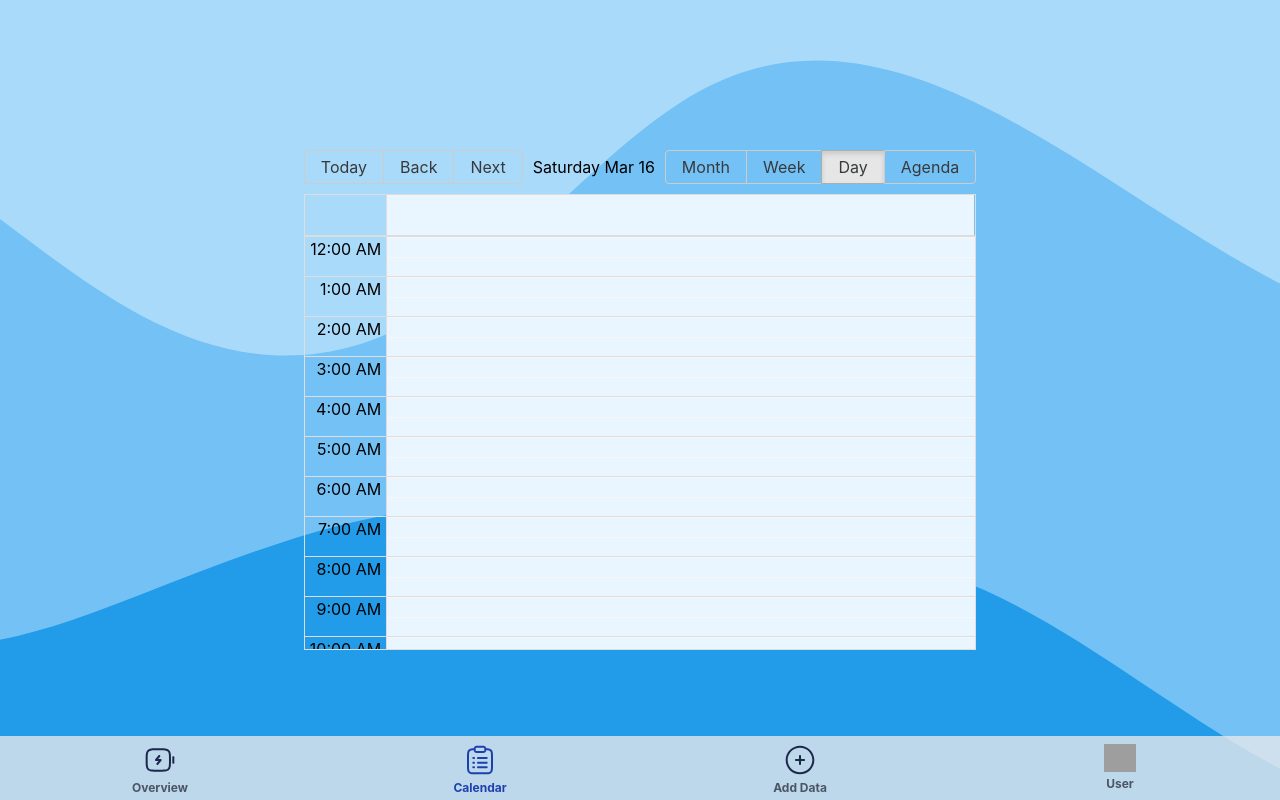
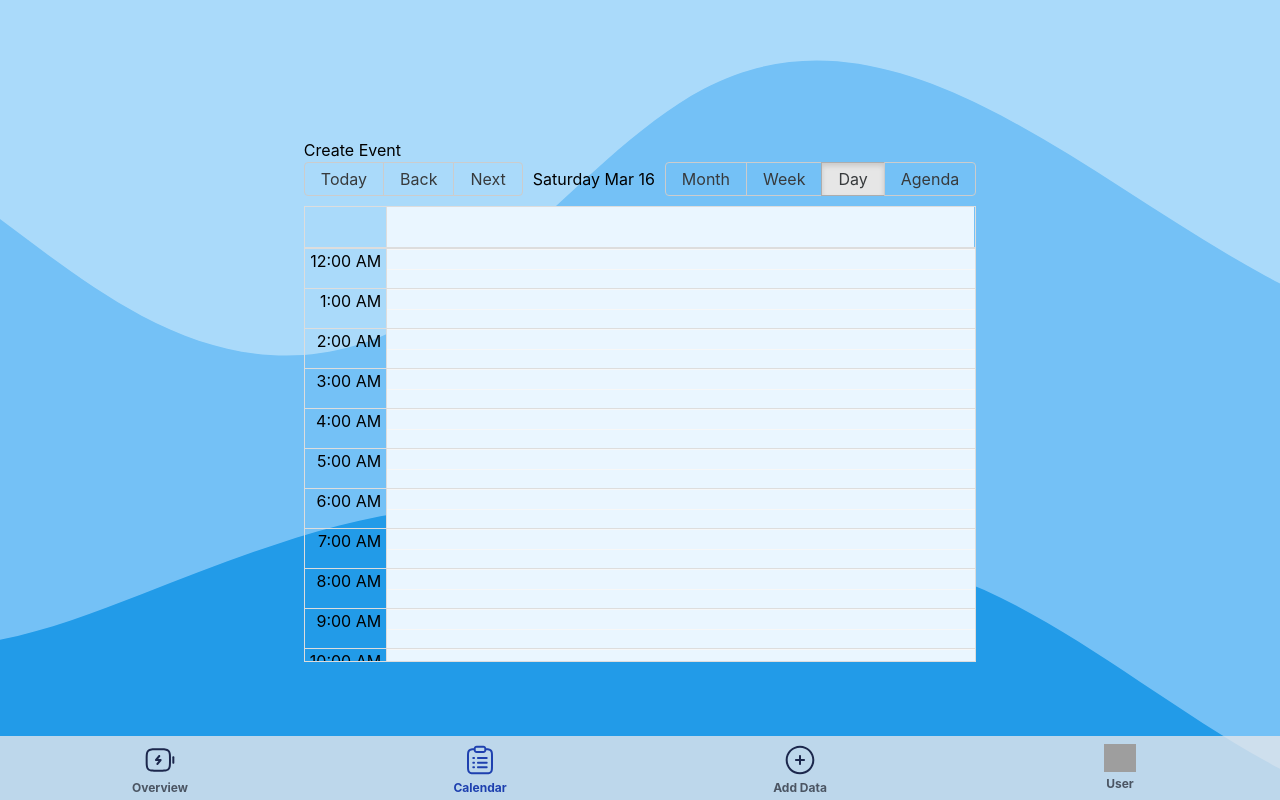
Before and after one commit to bcmeireles/lbec2024, a React (Create React App) app in the folder frontend/: page /calendar in a window 1280 px wide. Built offline with nearby package versions, Linux system fonts and the light colour scheme; no server answers; grey boxes are pictures that could not be loaded.

Commit message:
Create Event button

```diff
--- a/frontend/src/pages/NewInput.tsx
+++ b/frontend/src/pages/NewInput.tsx
@@ -18,7 +18,8 @@ function NewInput() {
 
       if (response.ok) {
         const data = await response.json();
-        setUser(data.data);
+        console.log(data);
+        setUser(data.data.name);
       } else {
         console.log('Error:', response.status);
       }
--- a/frontend/src/pages/calendar/MyCalendar.tsx
+++ b/frontend/src/pages/calendar/MyCalendar.tsx
@@ -51,6 +51,7 @@ function MyCalendar() {
     <div className="h-screen bg-white flex items-center justify-center px-6 relative">
       <img src={waves} alt="Waves" className="absolute bottom-0 left-0 w-full h-full" />
       <div className="z-10 relative">
+      <button onClick={() => {window.location.href = "/createevent"}}>Create Event</button>
         <Calendar
           localizer={localizer}
           events={events}
```
